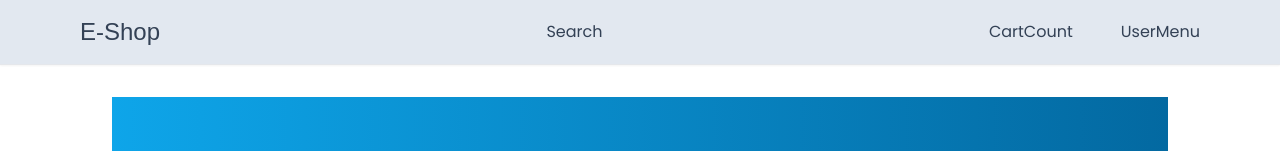
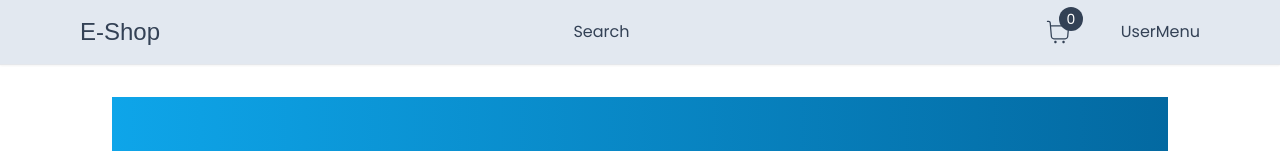
Before and after one commit to Melon-ali/e-shop, a Next.js app: page / in a window 1280 px wide. Shown: the top 151 px of the page. Built offline with nearby package versions, Linux system fonts and the light colour scheme; a web font is replaced by a local one.

Commit message:
e-shop cartCout aded

```diff
--- /dev/null
+++ b/app/components/nav/CartCount.tsx
@@ -0,0 +1,22 @@
+"use client";
+
+import { useCart } from "@/hooks/useCart";
+import { useRouter } from "next/navigation";
+import { CiShoppingCart } from "react-icons/ci"
+
+const CartCount = () => {
+    const { cartTotalQty } = useCart();
+    const router = useRouter();
+  return (
+    <div className="relative cursor-pointer" onClick={() => router.push("/cart")}>
+        <div className="text-3xl">
+            <CiShoppingCart />
+        </div>
+        <span className="absolute top-[-10px] right-[-10px] bg-slate-700 text-white h-6 w-6 rounded-full flex items-center justify-center text-sm">
+            {cartTotalQty}
+        </span>
+    </div>
+  )
+}
+
+export default CartCount
--- a/app/components/nav/Navbar.tsx
+++ b/app/components/nav/Navbar.tsx
@@ -1,6 +1,7 @@
 import Link from "next/link";
 import Container from "../Container";
 import { Redressed } from "next/font/google";
+import CartCount from "./CartCount";
 
 const redressed = Redressed({subsets: ['latin'], weight: ["400"]})
 
@@ -20,7 +21,7 @@ const NavBar = () => {
                         <Link className={`${redressed.className} font-bold  text-2xl`} href="/">E-Shop</Link>
                         <div className="hidden md:block">Search</div>
                         <div className="flex items-center gap-8 md:gap-12">
-                            <div>CartCount</div>
+                            <CartCount />
                             <div>UserMenu</div>
                         </div>
                     </div>
```
